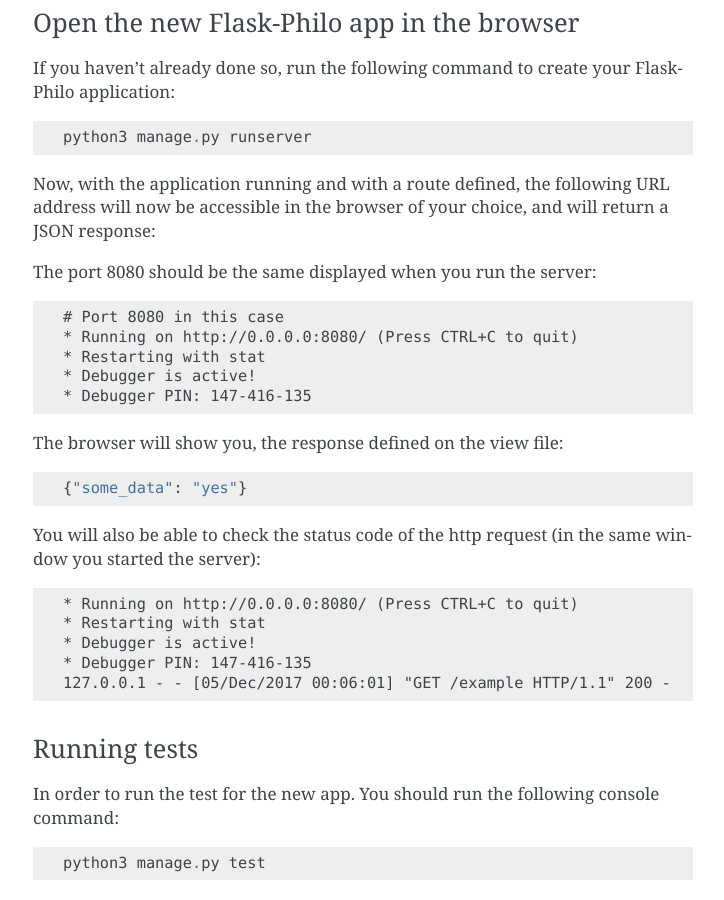
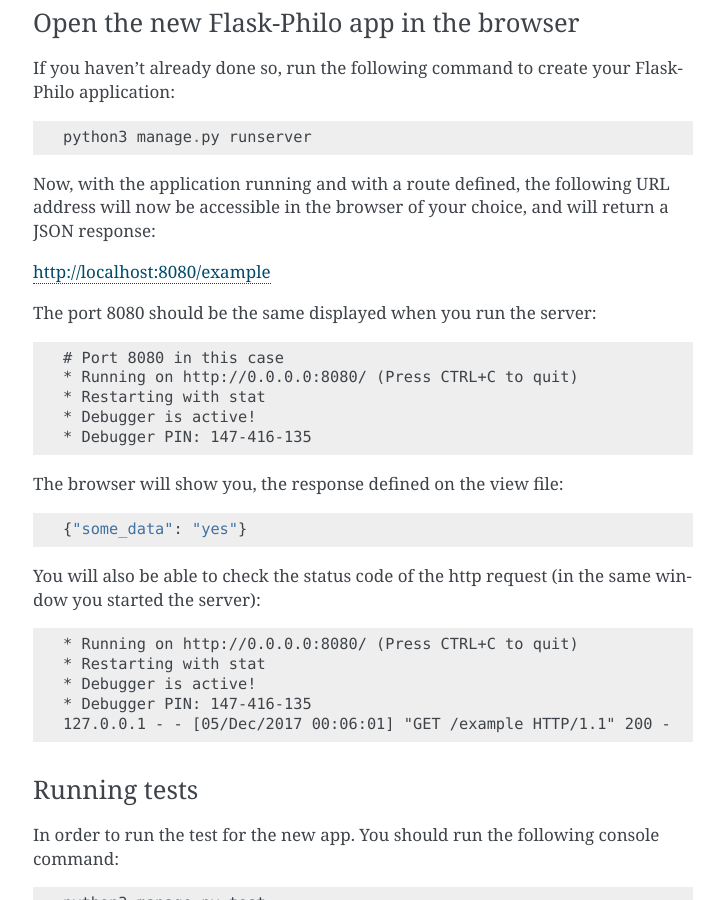
Before and after one commit to fenderdigital/flask-philo, a Sphinx documentation site: the page built from documentation/source/introduction.rst, in a window 1280 px wide and 900 px high, scrolled down 3091 px. Shown: the whole window, without its empty margins (387-1111 px from the left). Built offline with Sphinx 7.4.7, drawn with Linux system fonts in a browser that asks for light colours; pages that are not in the unit, such as notebooks, are missing from menus; some of the changed lines change nothing that is shown.

Commit message:
Intro docs

```diff
--- a/documentation/source/introduction.rst
+++ b/documentation/source/introduction.rst
@@ -162,7 +162,7 @@
 
 Now, with the application running and with a route defined, the following URL address will now be accessible in the browser of your choice, and will return a JSON response:
 
-.. _http://localhost:8080/example: http://localhost:8080/example
+http://localhost:8080/example
 
 The port 8080 should be the same displayed when you run the server:
 
```
